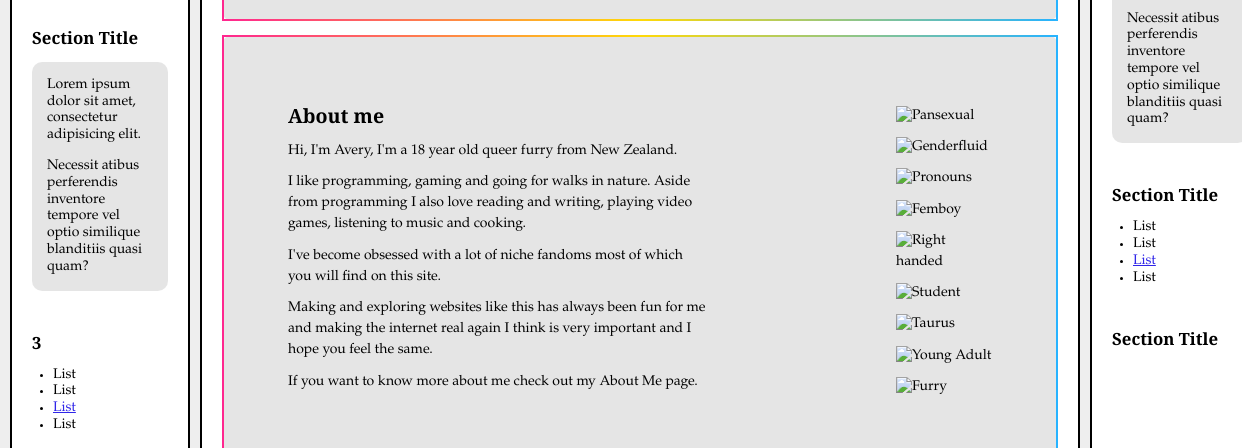
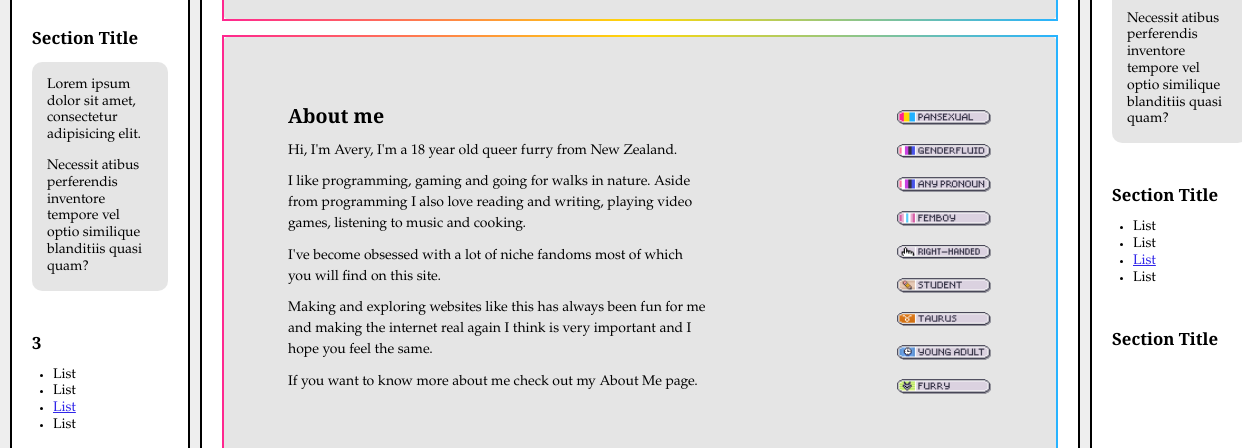
Before and after one commit to waimea-jrainbow/personal-website, a plain HTML site: page index.html in a window 1280 px wide. Shown: the part 278-726 px from the top of the page, 0-1242 px from the left. Drawn offline with Linux system fonts and the light colour scheme; the site is published under a folder, as on GitHub Pages, so addresses that start at the root find nothing.

Commit message:
image path

```diff
--- a/index.html
+++ b/index.html
@@ -88,15 +88,15 @@
               </p>
             </div>
             <div id="identity-buttons">
-              <img class="identity-buttons" src="/images/identity_buttons/pansexual.png" alt="Pansexual">
-              <img class="identity-buttons" src="/images/identity_buttons/genderfluid.png" alt="Genderfluid">
-              <img class="identity-buttons" src="/images/identity_buttons/Genderfluid-pronouns.png" alt="Pronouns">
-              <img class="identity-buttons" src="/images/identity_buttons/Femboy.png" alt="Femboy">
-              <img class="identity-buttons" src="/images/identity_buttons/right-handed.png" alt="Right handed">
-              <img class="identity-buttons" src="/images/identity_buttons/student.png" alt="Student">
-              <img class="identity-buttons" src="/images/identity_buttons/taurus.png" alt="Taurus">
-              <img class="identity-buttons" src="/images/identity_buttons/Young_Adult.png" alt="Young Adult">
-              <img class="identity-buttons" src="/images/identity_buttons/furry.png" alt="Furry">
+              <img class="identity-buttons" src="images/identity_buttons/pansexual.png" alt="Pansexual">
+              <img class="identity-buttons" src="images/identity_buttons/genderfluid.png" alt="Genderfluid">
+              <img class="identity-buttons" src="images/identity_buttons/Genderfluid-pronouns.png" alt="Pronouns">
+              <img class="identity-buttons" src="images/identity_buttons/Femboy.png" alt="Femboy">
+              <img class="identity-buttons" src="images/identity_buttons/right-handed.png" alt="Right handed">
+              <img class="identity-buttons" src="images/identity_buttons/student.png" alt="Student">
+              <img class="identity-buttons" src="images/identity_buttons/taurus.png" alt="Taurus">
+              <img class="identity-buttons" src="images/identity_buttons/Young_Adult.png" alt="Young Adult">
+              <img class="identity-buttons" src="images/identity_buttons/furry.png" alt="Furry">
 
 
 
```
